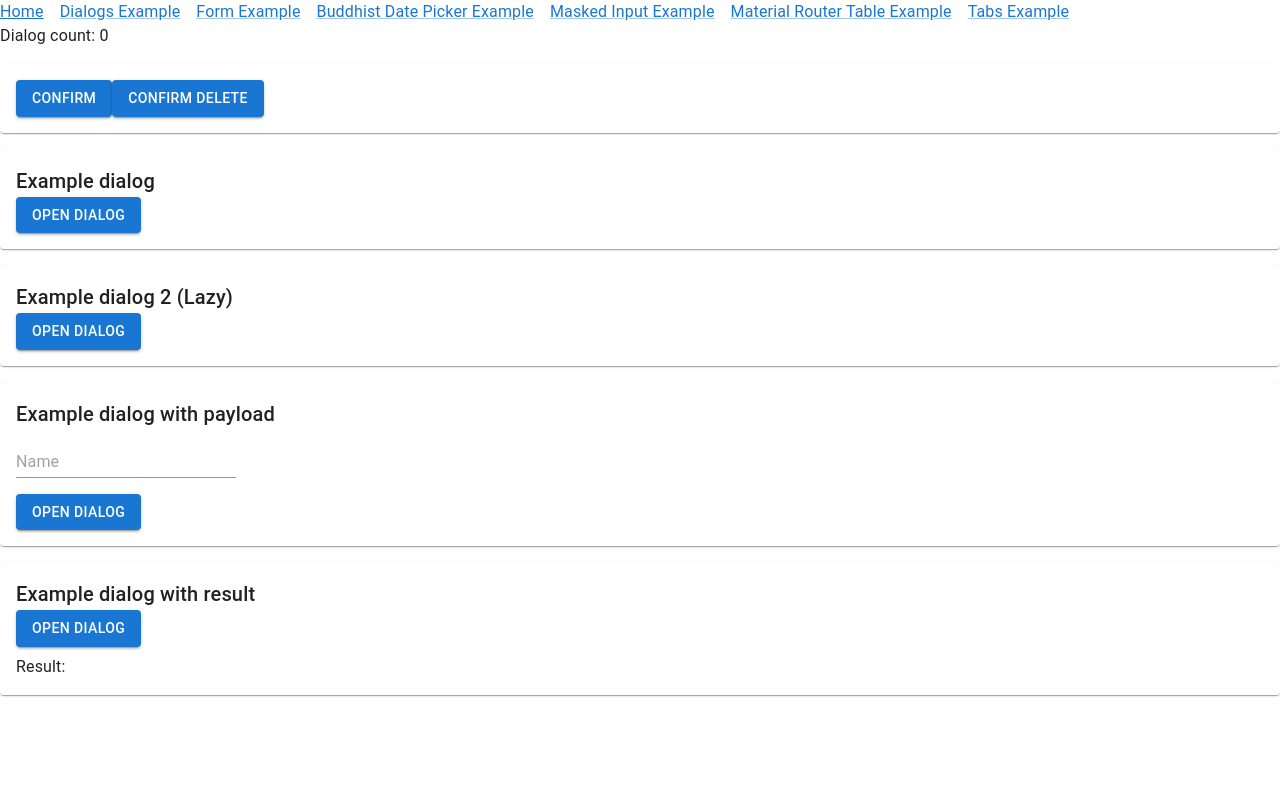
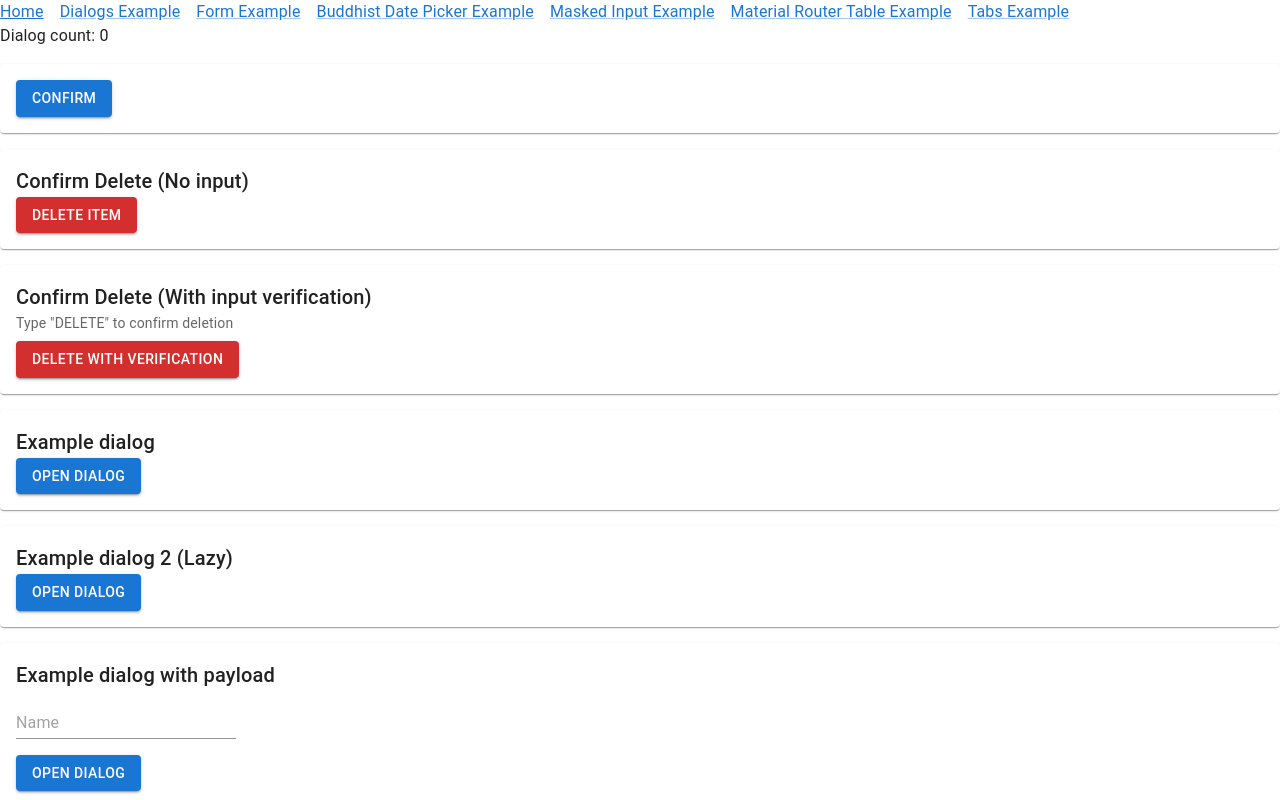
Before and after one commit to cwncollab-org/mui-component-kit, a React (Vite) app: page /dialogs-example in a window 1280 px wide. Shown: the top 800 px of the page. Built offline with nearby package versions, Linux system fonts and the light colour scheme.

Commit message:
feat: add ConfirmDeleteDialog component and integrate with useConfirmDeleteDialog hook

```diff
--- /dev/null
+++ b/src/lib/common-dialogs/ConfirmDeleteDialog.tsx
@@ -0,0 +1,111 @@
+import {
+  Button,
+  ButtonProps,
+  Dialog,
+  DialogActions,
+  DialogContent,
+  DialogContentText,
+  DialogTitle,
+  TextField,
+  TextFieldProps,
+} from '@mui/material'
+import { useState } from 'react'
+import { DialogProps, DialogResult } from '../dialogs/types'
+
+export type ConfirmDeleteDialogOptions = {
+  title?: string
+  message?: string | React.ReactNode
+  confirmText?: string
+  cancelText?: string
+  confirmInputText?: string
+  inputLabel?: string
+  inputPlaceholder?: string
+  slotProps?: {
+    confirm?: ButtonProps
+    cancel?: ButtonProps
+    input?: Omit<TextFieldProps, 'value' | 'onChange'>
+  }
+  dialogKey?: string
+}
+
+type ConfirmDeleteDialogProps = DialogProps<ConfirmDeleteDialogOptions>
+
+export function ConfirmDeleteDialog(props: ConfirmDeleteDialogProps) {
+  const { open, onClose, payload, ...rest } = props
+  const [inputValue, setInputValue] = useState('')
+
+  const title = payload?.title ?? 'Confirm Delete'
+  const message =
+    payload?.message ?? 'Are you sure you want to delete this item?'
+  const confirmText = payload?.confirmText ?? 'Delete'
+  const cancelText = payload?.cancelText ?? 'Cancel'
+  const confirmInputText = payload?.confirmInputText
+  const inputLabel = payload?.inputLabel ?? 'Type to confirm'
+  const inputPlaceholder = payload?.inputPlaceholder ?? confirmInputText
+
+  const requiresInput = !!confirmInputText
+  const isConfirmEnabled = !requiresInput || inputValue === confirmInputText
+
+  const confirmProps: ButtonProps = {
+    color: 'error',
+    variant: 'contained',
+    ...payload?.slotProps?.confirm,
+    onClick: () => onClose({}, { success: true }),
+    disabled: !isConfirmEnabled,
+  }
+
+  const cancelProps: ButtonProps = {
+    color: 'primary',
+    variant: 'outlined',
+    ...payload?.slotProps?.cancel,
+    onClick: () => onClose({}, { success: false }),
+  }
+
+  const inputProps: Omit<TextFieldProps, 'value' | 'onChange'> = {
+    autoFocus: true,
+    margin: 'dense',
+    label: inputLabel,
+    placeholder: inputPlaceholder,
+    fullWidth: true,
+    sx: { mt: 2 },
+    ...payload?.slotProps?.input,
+  }
+
+  const handleDialogClose = (
+    ev: {},
+    reason: DialogResult<never> | 'backdropClick' | 'escapeKeyDown'
+  ) => {
+    onClose(ev, reason)
+  }
+
+  const handleTransitionExited = () => {
+    setInputValue('')
+  }
+
+  return (
+    <Dialog
+      open={open}
+      onClose={handleDialogClose}
+      onTransitionExited={handleTransitionExited}
+      maxWidth='sm'
+      fullWidth
+      {...rest}
+    >
+      <DialogTitle>{title}</DialogTitle>
+      <DialogContent>
+        <DialogContentText>{message}</DialogContentText>
+        {requiresInput && (
+          <TextField
+            {...inputProps}
+            value={inputValue}
+            onChange={e => setInputValue(e.target.value)}
+          />
+        )}
+      </DialogContent>
+      <DialogActions sx={{ px: 3, pb: 2 }}>
+        <Button {...cancelProps}>{cancelText}</Button>
+        <Button {...confirmProps}>{confirmText}</Button>
+      </DialogActions>
+    </Dialog>
+  )
+}
--- a/src/lib/common-dialogs/index.ts
+++ b/src/lib/common-dialogs/index.ts
@@ -1,3 +1,4 @@
 export { type ConfirmDialogOptions } from './ConfirmDialog'
+export { type ConfirmDeleteDialogOptions } from './ConfirmDeleteDialog'
 export { useConfirmDialog } from './useConfirmDialog'
 export { useConfirmDeleteDialog } from './useConfirmDeleteDialog'
--- a/src/lib/common-dialogs/useConfirmDeleteDialog.ts
+++ b/src/lib/common-dialogs/useConfirmDeleteDialog.ts
@@ -1,10 +1,19 @@
-import { ConfirmDialogOptions } from './ConfirmDialog'
-import { useConfirmDialog } from './useConfirmDialog'
+import { useCallback } from 'react'
+import { useDialogs } from '../dialogs/dialogsHooks'
+import {
+  ConfirmDeleteDialog,
+  ConfirmDeleteDialogOptions,
+} from './ConfirmDeleteDialog'
 
 export function useConfirmDeleteDialog() {
-  const confirm = useConfirmDialog()
-  const confirmDelete = async (options?: ConfirmDialogOptions) => {
-    return await confirm({
+  const { openDialog } = useDialogs()
+  const confirmDelete = useCallback(
+    (options?: ConfirmDeleteDialogOptions) =>
+      openDialog(ConfirmDeleteDialog, {
+        dialogKey: 'confirm-delete-dialog',
+        payload: {
+          title: 'Confirm Delete',
+          confirmText: 'Delete',
           ...options,
           slotProps: {
             ...options?.slotProps,
@@ -14,8 +23,9 @@ export function useConfirmDeleteDialog() {
               ...options?.slotProps?.confirm,
             },
           },
-      dialogKey: 'confirm-delete-dialog',
-    })
-  }
+        },
+      }),
+    [openDialog]
+  )
   return confirmDelete
 }
--- a/src/routes/dialogs-example.tsx
+++ b/src/routes/dialogs-example.tsx
@@ -1,6 +1,6 @@
 import { Box, Button, Input, Paper, Stack, Typography } from '@mui/material'
 import { createFileRoute } from '@tanstack/react-router'
-import { lazy, useState } from 'react'
+import { lazy, useEffect, useState } from 'react'
 import ExampleDialog from '../examples/ExampleDialog'
 import ExampleDialogWithPayload from '../examples/ExampleDialogWithPayload'
 import ExampleDialogWithResult from '../examples/ExampleDialogWithResult'
@@ -17,6 +17,21 @@ export function DialogsExample() {
   const [result, setResult] = useState('')
   const confirm = useConfirmDialog()
   const confirmDelete = useConfirmDeleteDialog()
+
+  const [count, setCount] = useState(0)
+
+  useEffect(() => {
+    console.log('Current open dialogs:', dialogs)
+  }, [dialogs])
+
+  useEffect(() => {
+    console.log('openDialog changed')
+  }, [openDialog])
+
+  useEffect(() => {
+    console.log('confirm changed')
+  }, [confirm])
+
   return (
     <Stack spacing={2}>
       <Box>
@@ -37,8 +52,12 @@ export function DialogsExample() {
         >
           Confirm
         </Button>
+      </Paper>
+      <Paper sx={{ p: 2 }}>
+        <Typography variant='h6'>Confirm Delete (No input)</Typography>
         <Button
           variant='contained'
+          color='error'
           onClick={async () => {
             const result = await confirmDelete({
               title: 'Confirm Delete',
@@ -49,7 +68,40 @@ export function DialogsExample() {
             console.log(result)
           }}
         >
-          Confirm Delete
+          Delete Item
+        </Button>
+      </Paper>
+      <Paper sx={{ p: 2 }}>
+        <Typography variant='h6'>
+          Confirm Delete (With input verification)
+        </Typography>
+        <Typography variant='body2' color='text.secondary' sx={{ mb: 1 }}>
+          Type &quot;DELETE&quot; to confirm deletion
+        </Typography>
+        <Button
+          variant='contained'
+          color='error'
+          onClick={async () => {
+            const result = await confirmDelete({
+              title: 'Confirm Delete',
+              message:
+                'This action cannot be undone. Please type DELETE to confirm.',
+              confirmText: 'Delete',
+              cancelText: 'Cancel',
+              confirmInputText: 'DELETE',
+              inputLabel: 'Type DELETE to confirm',
+              inputPlaceholder: 'DELETE',
+              slotProps: {
+                input: {
+                  helperText: 'This is case-sensitive',
+                  variant: 'outlined',
+                },
+              },
+            })
+            console.log(result)
+          }}
+        >
+          Delete with Verification
         </Button>
       </Paper>
       <Paper sx={{ p: 2 }}>
@@ -103,6 +155,11 @@ export function DialogsExample() {
           Result: {result}
         </Typography>
       </Paper>
+      <Paper sx={{ p: 2 }}>
+        <Button onClick={() => setCount(count => count + 1)}>
+          A Button {count}
+        </Button>
+      </Paper>
     </Stack>
   )
 }
```
Lines whose indentation alone changed are shown as unchanged.
